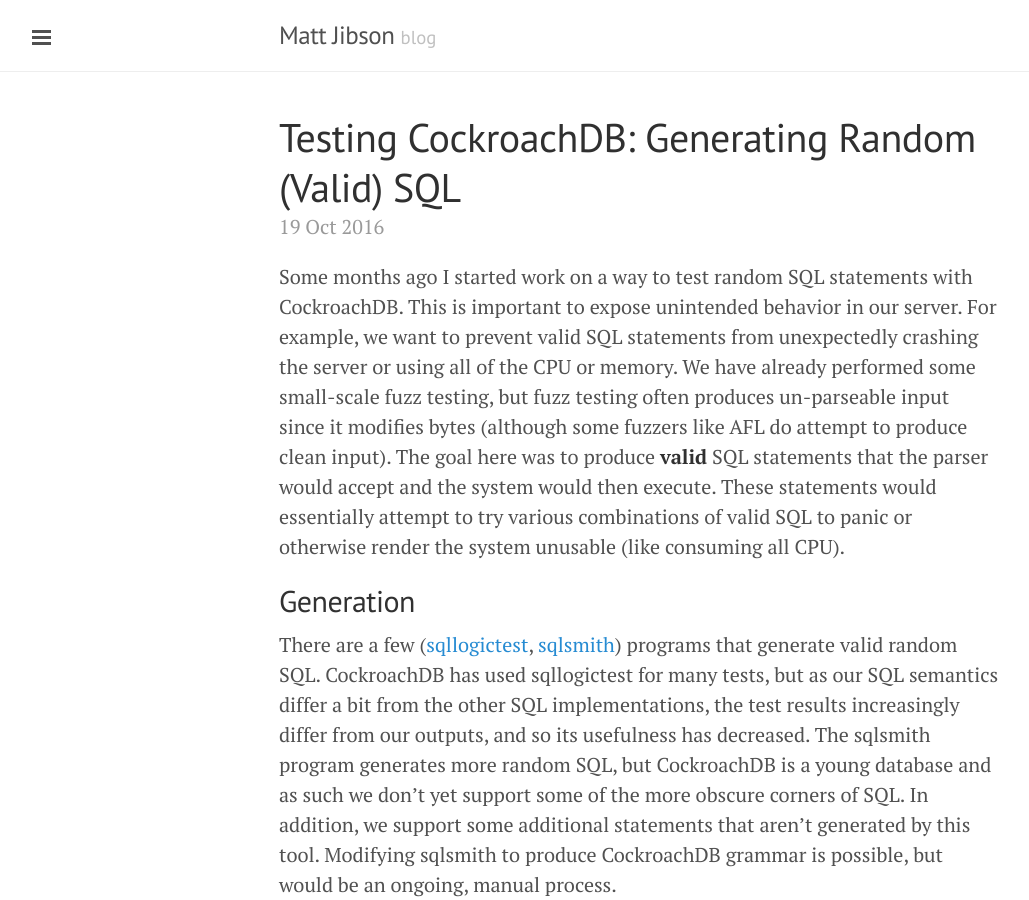
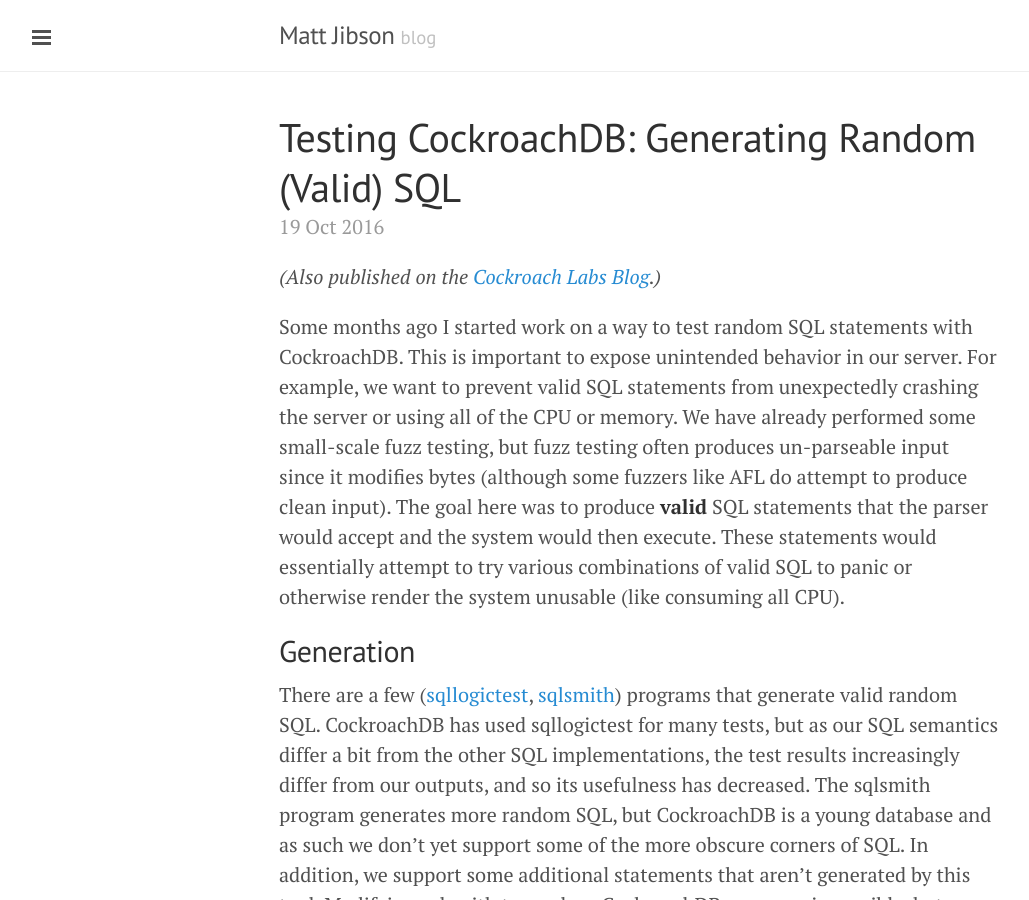
Before and after one commit to mjibson/mjibson.github.io, a Jekyll site: the page built from _posts/2016-10-19-testing-cockroachdb-generating-random-valid-sql.md, in a window 1280 px wide and 900 px high. Shown: the whole window, without its empty margins (1-1030 px from the left). Built offline with Jekyll 4.4.1, drawn with Linux system fonts in a browser that asks for light colours.

Commit message:
Link to main blog

```diff
--- a/_posts/2016-10-19-testing-cockroachdb-generating-random-valid-sql.md
+++ b/_posts/2016-10-19-testing-cockroachdb-generating-random-valid-sql.md
@@ -4,6 +4,8 @@ title: "Testing CockroachDB: Generating Random (Valid) SQL"
 date: 2016-10-19 00:00
 categories: [cockroachdb]
 ---
+
+_(Also published on the [Cockroach Labs Blog](https://www.cockroachlabs.com/blog/testing-random-valid-sql-in-cockroachdb/).)_
 
 Some months ago I started work on a way to test random SQL statements with CockroachDB. This is important to expose unintended behavior in our server. For example, we want to prevent valid SQL statements from unexpectedly crashing the server or using all of the CPU or memory. We have already performed some small-scale fuzz testing, but fuzz testing often produces un-parseable input since it modifies bytes (although some fuzzers like AFL do attempt to produce clean input). The goal here was to produce **valid** SQL statements that the parser would accept and the system would then execute. These statements would essentially attempt to try various combinations of valid SQL to panic or otherwise render the system unusable (like consuming all CPU).
 
```
